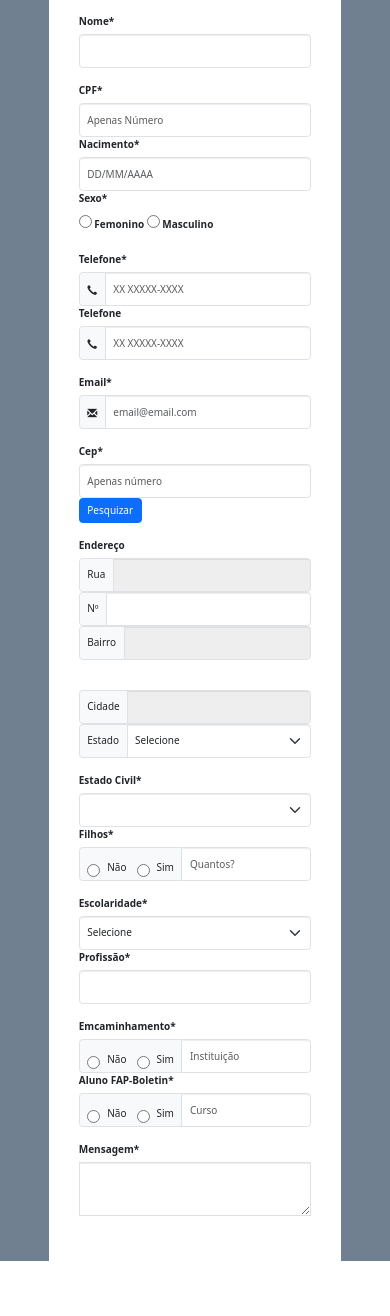
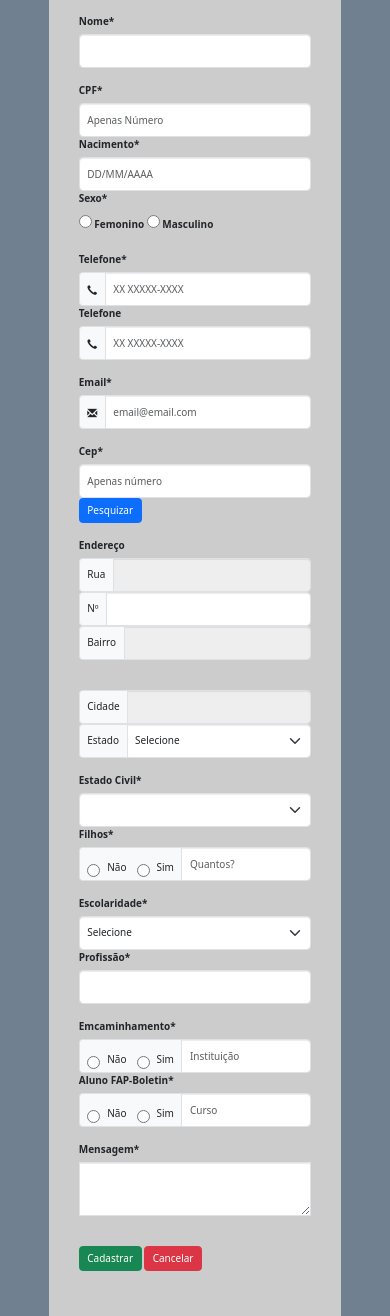
Before and after one commit to DanielSantosLira/login-php, a PHP site: page /exercicio.php in a window 390 px wide. Shown: the part 344-1660 px from the top of the page. Before the commit the page ends 1605 px from the top, so only its background shows below. Run offline with PHP 8.4, Linux system fonts and the light colour scheme; some libraries are stand-ins or nearby versions.

Commit message:
Update exercicio.php

```diff
--- a/php/exercicio.php
+++ b/php/exercicio.php
@@ -16,7 +16,7 @@
     <form action="" class="form-horizontal mt-5">
         <fieldset>
 
-            <div class=" col-9 mx-auto align-self-center p-5" style="background-color:#fff; ">
+            <div class=" col-9 mx-auto align-self-center p-5" style="background-color:#ccc; ">
                 <div class="panael-heading bg-black text-center mt-2">
                     <h1 class=" text-white">Cadastro de Clientes</h1>
                 </div>
@@ -38,6 +38,7 @@
 
                     <label for="nome" class="col-md-2 control-label ">Nome<h11>*</h11></label>
                     <div class="col-md-8">
+
                         <input type="text" id="nome" name="nome" placeholder="" class="form-control input-md" required>
                     </div>
                 </div>
@@ -154,7 +155,7 @@
 
                 </div>
                 <div class="form-group">
-                    <label for="estado civil"  class="col-md-2 control-label">Estado Civil<h11>*</h11></label>
+                    <label for="estado civil" class="col-md-2 control-label">Estado Civil<h11>*</h11></label>
                     <div class="col-md-2">
                         <select name="estado civil" id="estado civil" class="form-control form-select">
                             <option value=""></option>
@@ -217,7 +218,7 @@
                                     Sim
                                 </label>
                             </span>
-                            <input type="text" id="enc_institicao" name="enc"  class="form-control" placeholder="Instituição">
+                            <input type="text" id="enc_institicao" name="enc" class="form-control" placeholder="Instituição">
                         </div>
 
                     </div>
@@ -226,15 +227,15 @@
                         <div class="input-group">
                             <span class="input-group-text">
                                 <label class="radio-inline" for="radio-0">
-                                    <input type="radio" name="aluno" id="enc" value="nao"  required>
+                                    <input type="radio" name="aluno" id="enc" value="nao" required>
                                     Não
                                 </label>
                                 <label class="radio-inline" for="radio-1">
-                                    <input type="radio" name="enc" id="enc" value="sim" >
+                                    <input type="radio" name="enc" id="enc" value="sim">
                                     Sim
                                 </label>
                             </span>
-                            <input type="text" id="enc" name="curso"  class="form-control" placeholder="Curso">
+                            <input type="text" id="enc" name="curso" class="form-control" placeholder="Curso">
                         </div>
                     </div>
                 </div>
@@ -246,6 +247,16 @@
                         </div>
                     </div>
 
+                </div>
+                <div class="form-group">
+                    <label class="col-md-2 control-label" for="Cadastrar"></label>
+                    <div class="col-md-8">
+                        <button id="Cadastrar" name="Cadastrar" class="btn btn-success" type="Submit">Cadastrar</button>
+                        <button id="Cancelar" name="Cancelar" class="btn btn-danger" type="Reset">Cancelar</button>
+                    </div>
+                </div>
+
+            </div>
             </div>
 
             </div>
```
Lines whose indentation alone changed are shown as unchanged.
